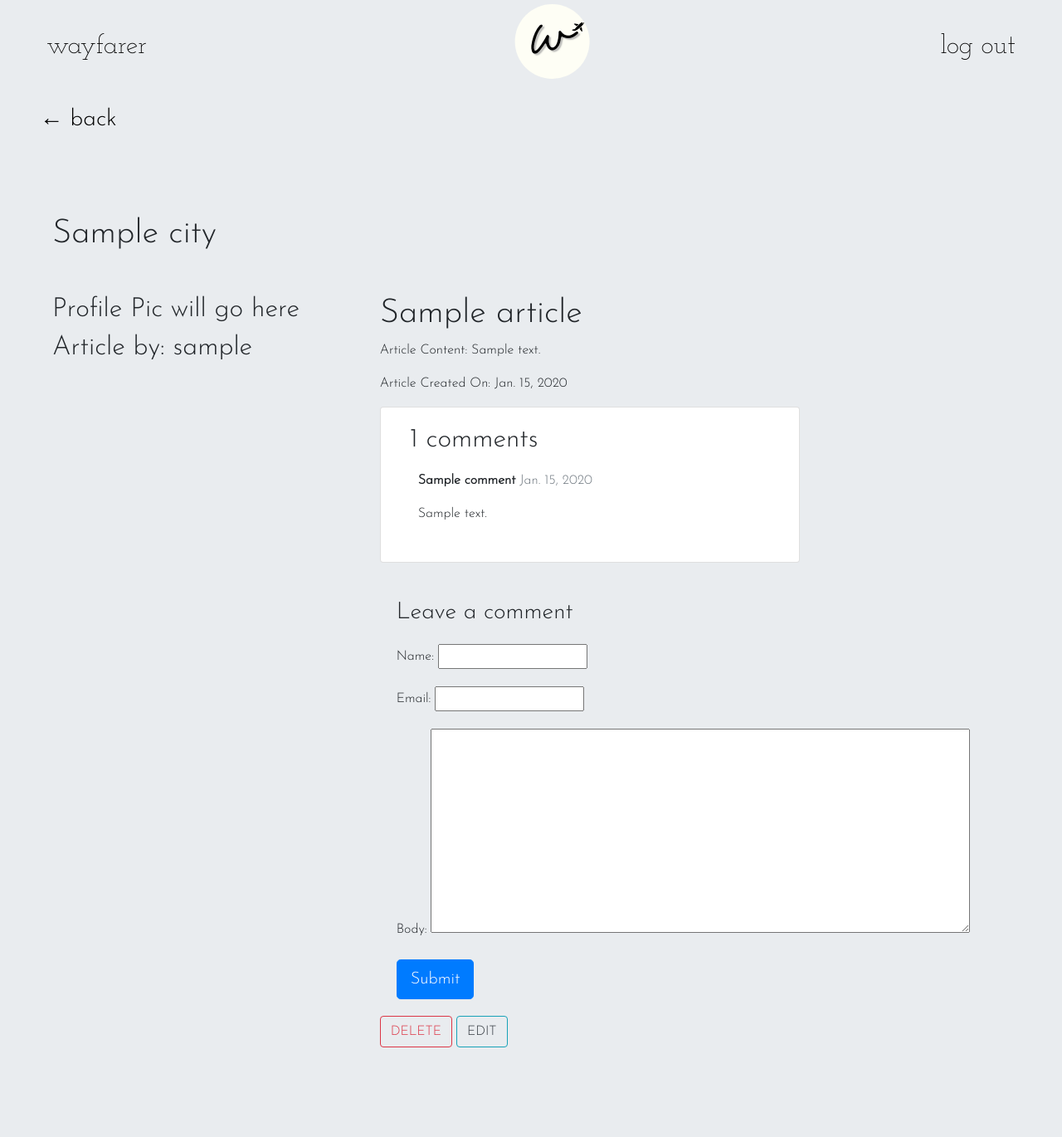
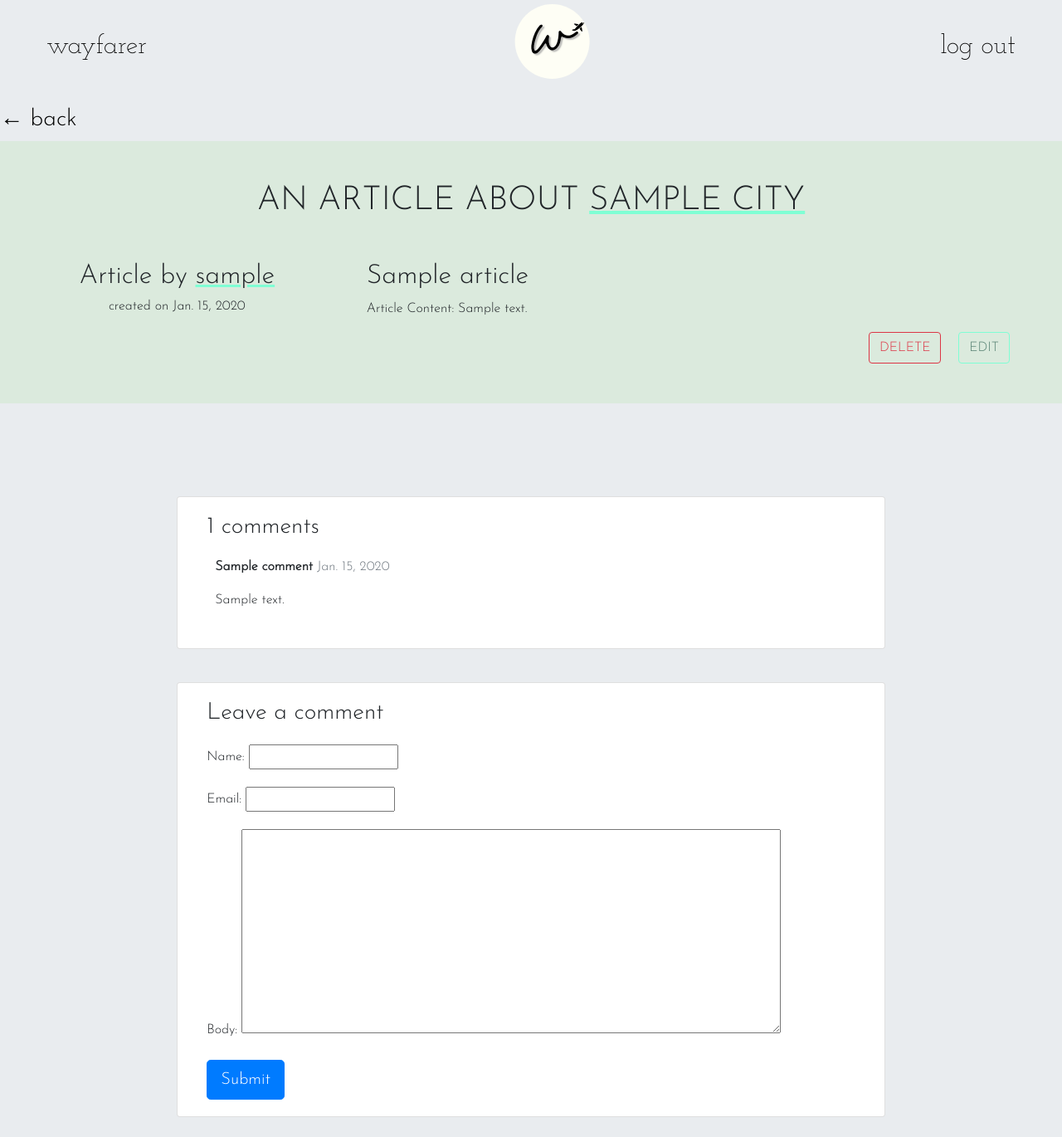
Before and after one commit to kihwan-lee/exploring-odyssey, a Django app: page /articles/1/ in a window 1280 px wide. Shown: the whole page at 83% size. Before the commit the page ends 1262 px from the top, so only its background shows below. Run offline with Django 3.2, Linux system fonts and the light colour scheme; a user stored in the database is signed in; tables that the repository leaves empty hold one stand-in row (values such as "Sample post"); some libraries are stand-ins or nearby versions.

Commit message:
Added styles to article details page

```diff
--- a/main_app/static/css/main.css
+++ b/main_app/static/css/main.css
@@ -211,6 +211,41 @@ textarea {
 }
 
 /*********************/
+/*   Article Detail  */
+/*********************/
+.article-detail-container {
+    background-color: #DBEADD;
+    padding: 0 0 !important;
+}
+
+.article-detail-page {
+    padding: 0 0 !important;
+}
+
+.article-detail-row  {
+    margin: 0 0 !important;
+}
+
+.underline {
+    text-decoration-color: aquamarine;
+}
+
+.btn-outline-info {
+    color: #558071 !important;
+    border-color: #7FFED4;
+}
+
+.btn-outline-info:hover {
+    color: #fff !important;
+    background-color: #7FFED4 !important;
+    border-color: #7FFED4 !important;
+}
+
+.btn-container {
+    float: right;
+}
+
+/*********************/
 /* Media Breakpoints */
 /*********************/
 @media (min-width: 576px) {
--- /dev/null
+++ b/main_app/templates/article-base.html
@@ -0,0 +1,26 @@
+{% load static %}
+<!DOCTYPE html>
+<html lang="en">
+<head>
+  <meta charset="utf-8">
+  <meta name="viewport" content="width=device-width, initial-scale=1, shrink-to-fit=no">
+  <meta name="description" content="">
+  <meta name="author" content="">
+
+  <title>Wayfarers World</title>
+  <link rel="stylesheet" href="https://stackpath.bootstrapcdn.com/bootstrap/4.3.1/css/bootstrap.min.css" integrity="sha384-ggOyR0iXCbMQv3Xipma34MD+dH/1fQ784/j6cY/iJTQUOhcWr7x9JvoRxT2MZw1T" crossorigin="anonymous">
+  <link rel="stylesheet" type="text/css" href="{% static '/css/main.css' %}">
+  <link href="https://fonts.googleapis.com/css2?family=Josefin+Slab:wght@300;600&family=Josefin+Sans:wght@300&family=Lato&display=swap" rel="stylesheet">
+  <link rel="icon" href="{% static 'images/favicon.ico' %}">
+  <script src="{% static 'js/main.js' %}"></script>
+</head>
+<body>
+  {%  include 'navbar.html' %}
+
+	  {% block content %}
+	  {% endblock %}
+</body>
+<script src="https://code.jquery.com/jquery-3.3.1.slim.min.js" integrity="sha384-q8i/X+965DzO0rT7abK41JStQIAqVgRVzpbzo5smXKp4YfRvH+8abtTE1Pi6jizo" crossorigin="anonymous"></script>
+<script src="https://cdnjs.cloudflare.com/ajax/libs/popper.js/1.14.7/umd/popper.min.js" integrity="sha384-UO2eT0CpHqdSJQ6hJty5KVphtPhzWj9WO1clHTMGa3JDZwrnQq4sF86dIHNDz0W1" crossorigin="anonymous"></script>
+<script src="https://stackpath.bootstrapcdn.com/bootstrap/4.3.1/js/bootstrap.min.js" integrity="sha384-JjSmVgyd0p3pXB1rRibZUAYoIIy6OrQ6VrjIEaFf/nJGzIxFDsf4x0xIM+B07jRM" crossorigin="anonymous"></script>
+</html>
--- a/main_app/templates/articles/detail.html
+++ b/main_app/templates/articles/detail.html
@@ -1,60 +1,29 @@
-{% extends 'base.html' %}
+{% extends 'article-base.html' %}
 
 {% block content %}
+<div class="article-detail-page container-fluid">
 	<br>
 	<br>
 	<a href="{% url 'authors_index' %}"><h3> ← back</h3></a>
 
-<div class="container-fluid mt-5 pt-5">
-	<h1 class="article-header mb-5">{{ article.city }}</h1>
-	<div class="row">
-		<div class="col-xl-4">
-			<h2>Profile Pic will go here</h2>
-			<h2>Article by: {{ article.author }}</h2>
+	<div class="article-detail-container container-fluid mt-2 pt-5">
+		<div class="article-detail-row pt-5 row justify-content-center">
+			<h1 class="article-header mb-5 text-uppercase">An article about <u class="underline">{{ article.city }}</u></h1>
 		</div>
-		<div class="col-xl-8">
+		<div class="article-detail-row row pb-5">
+			<div class="art-detail-author col-xl-4 text-center">
+				<!-- <h2>Profile Pic will go here</h2> -->
+				<h2>Article by <u class="underline">{{ article.author }}</u></h2>
+				<h6>created on {{ article.created_on }}</h6>
+			</div>
+			<div class="art-detail-content col-xl-8">
 				<span>
-				<h1>{{ article.title }}</h1>
+					<h2>{{ article.title }}</h2>
 					<p>Article Content: {{ article.content }}</p>
-				<p>Article Created On: {{ article.created_on }}</p>
 				</span>
-
-    	<div class="col-md-8 card mb-4  mt-3 ">
-      		<div class="card-body">
-        		<!-- comments -->
-        		<h2>{{ comments.count }} comments</h2>
-
-				{% for comment in comments %}
-        			<div class="comments" style="padding: 10px;">
-          				<p class="font-weight-bold">
-            				{{ comment.name }}
-            			<span class=" text-muted font-weight-normal">
-              				{{ comment.created_on }}
-            			</span>
-          			</p>
-          			{{ comment.body | linebreaks }}
-        		</div>
-        		{% endfor %}
-			</div>
-		</div>
-			<div class="card-body">
-				{% comment %} {% if new_comment %}
-				<div class="alert alert-success" role="alert">
-					Your comment is awaiting moderation
-				</div>
-				{% else %} {% endcomment %}
-				<h3>Leave a comment</h3>
-				<form method="post" style="margin-top: 1.3em;">
-					{{ comment_form.as_p }}
-					{% csrf_token %}
-					<button type="submit" class="btn btn-primary  btn-lg">Submit</button>
-				</form>
-				{% comment %} {% endif %} {% endcomment %}
-			</div>
-
-
 				{% if article.author.id == request.user.id %}
-			  <button type="button" class="btn btn-outline-danger" data-toggle="modal" data-target="#editArticleModal">
+				<div class="btn-container mr-5">
+				<button type="button" class="btn btn-outline-danger mr-3" data-toggle="modal" data-target="#editArticleModal">
 					DELETE
 					</button>
 				<div class="modal fade" id="editArticleModal" tabindex="-1" role="dialog" aria-labelledby="articleModalTitle" aria-hidden="true">
@@ -76,10 +45,49 @@
 						</div>
 					</div>
 				</div>
-			  <a href="{% url 'edit_article' article.id %}" class="btn btn-outline-info text-dark text-uppercase">EDIT</a>
+				<a href="{% url 'edit_article' article.id %}" class="btn btn-outline-info text-uppercase">EDIT</a>
 				{% endif %}
 				</div>
 			</div>
 		</div>
 	</div>
+	<div class="container-fluid mt-5 pt-5">
+		<div class="row justify-content-center">
+			<div class="col-md-8 card mb-4  mt-3 ">
+				<div class="card-body">
+					<!-- comments -->
+					<h3>{{ comments.count }} comments</h3>
+
+					{% for comment in comments %}
+						<div class="comments" style="padding: 10px;">
+							<p class="font-weight-bold">
+								{{ comment.name }}
+							<span class=" text-muted font-weight-normal">
+								{{ comment.created_on }}
+							</span>
+						</p>
+						{{ comment.body | linebreaks }}
+					</div>
+					{% endfor %}
+				</div>
+			</div>
+			<div class="col-md-8 card mb-4  mt-3 ">
+				<div class="card-body">
+					{% comment %} {% if new_comment %}
+					<div class="alert alert-success" role="alert">
+						Your comment is awaiting moderation
+					</div>
+					{% else %} {% endcomment %}
+					<h3>Leave a comment</h3>
+					<form method="post" style="margin-top: 1.3em;">
+						{{ comment_form.as_p }}
+						{% csrf_token %}
+						<button type="submit" class="btn btn-primary  btn-lg">Submit</button>
+					</form>
+					{% comment %} {% endif %} {% endcomment %}
+				</div>
+			</div>
+		</div>
+	</div>
+</div>
 {% endblock %}
--- a/main_app/templates/articles/index.html
+++ b/main_app/templates/articles/index.html
@@ -43,12 +43,12 @@
 					<a href="{% url 'article_detail' article.id %}">
 						<h4>{{ article.title }}</h4>
 					</a>
+					{% empty %}
+						<h4>No articles have been added yet.</h4>
 				</div>
 			</div>
 		{% endfor %}
 		</div>
-		{% empty %}
-			<p>No articles have been added yet.</p>
 	</div>
 </div>
 
```
Lines whose indentation alone changed are shown as unchanged.
